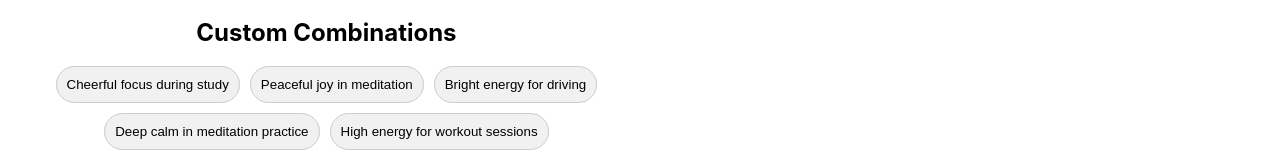
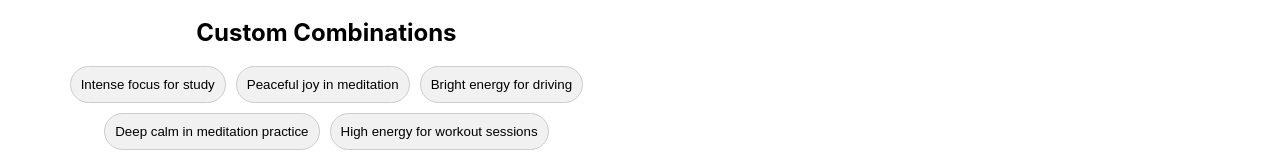
Before and after one commit to Komal-7/vibe-verse-frontend, a React (Create React App) app: page / in a window 1280 px wide. Shown: the part 363-519 px from the top of the page. Built offline with nearby package versions, Linux system fonts and the light colour scheme.

Commit message:
updates in custom combination

```diff
--- a/src/App.js
+++ b/src/App.js
@@ -7,7 +7,7 @@ const ACTIVITIES = ['Workout', 'Study', 'Party', 'Meditation', 'Driving'];
 
 // Custom Combinations with Descriptive Titles
 const CUSTOM_COMBINATIONS = [
-  'Cheerful focus during study',
+  'Intense focus for study',
   'Peaceful joy in meditation',
   'Bright energy for driving',
   'Deep calm in meditation practice',
@@ -39,9 +39,13 @@ function App() {
   // Fetch recommendations
   const fetchRecommendations = async (chip, type) => {
     try {
-      const response = await axios.post('http://127.0.0.1:5000/recommend', {
+      const response = await axios.post('http://127.0.0.1:5000/api/recommend', {
         filter: chip,
         filterType: type,
+      },{
+        headers: {
+          'Content-Type': 'application/json',
+        }
       });
       setRecommendations(response.data);
     } catch (error) {
```
